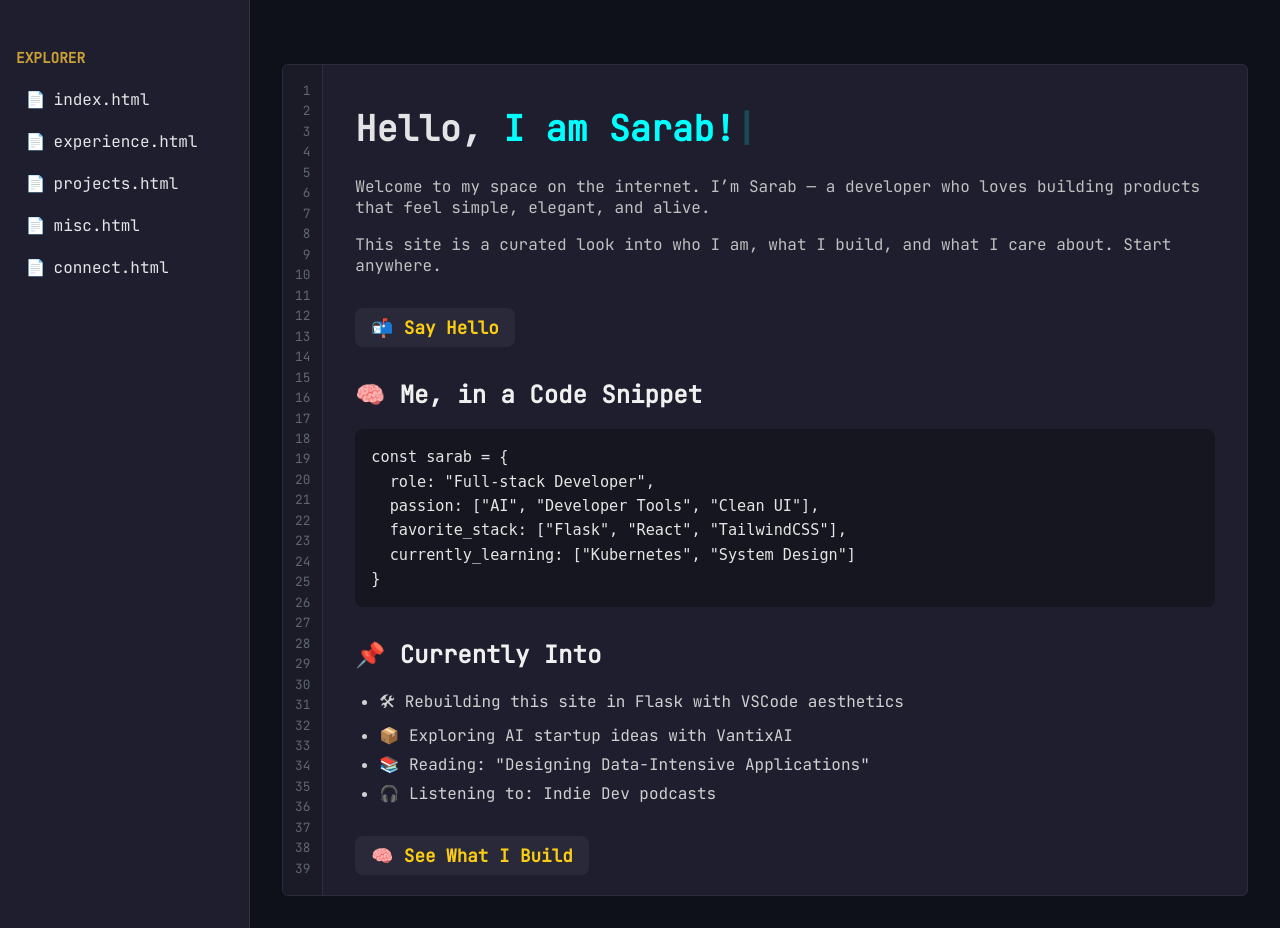
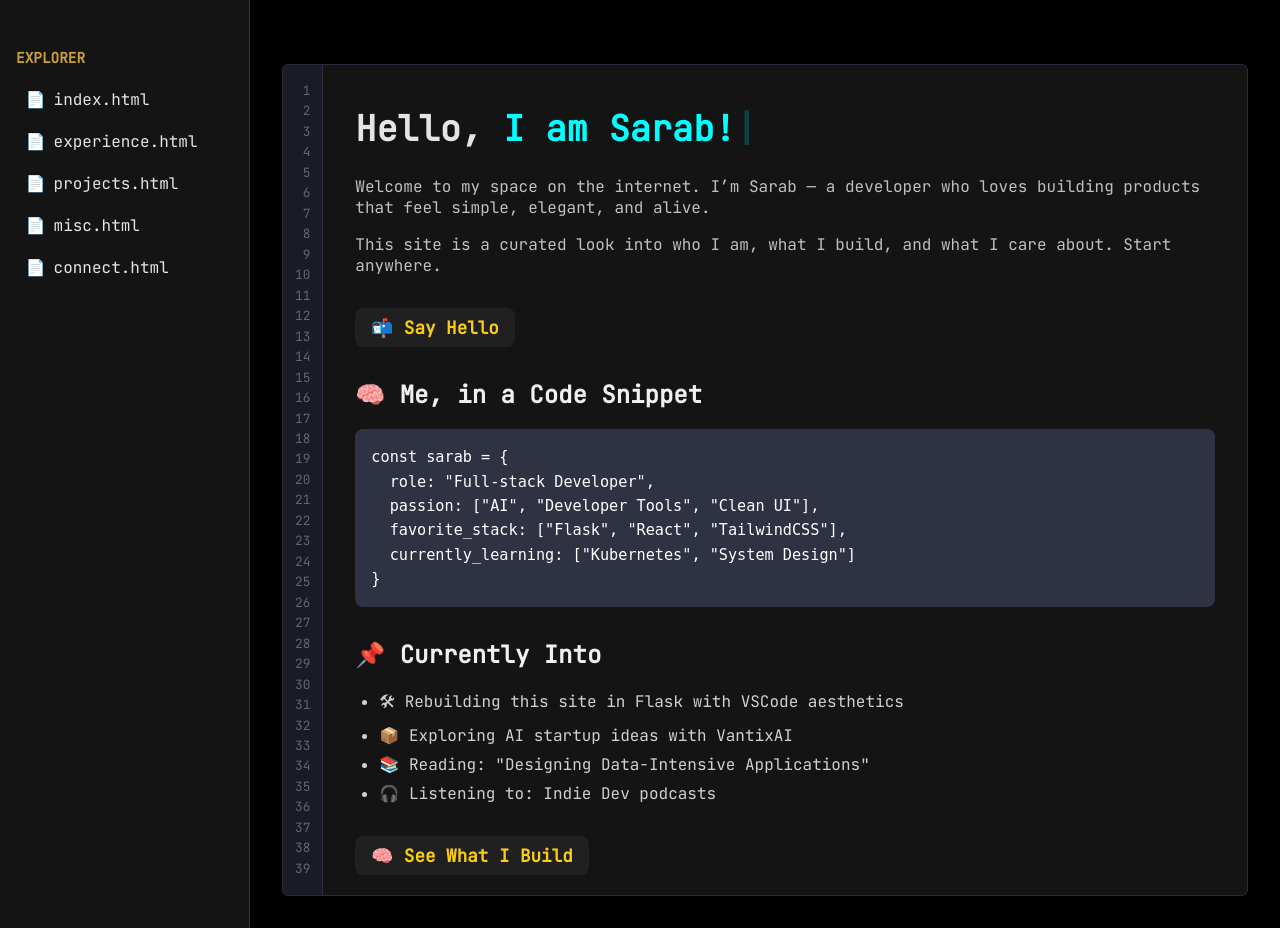
Before and after one commit to sarabaftab/site.sarab, a Flask app: page / in a window 1280 px wide. Run offline with Flask 3, Linux system fonts and the light colour scheme.

Commit message:
theme set

```diff
--- a/static/css/style.css
+++ b/static/css/style.css
@@ -1,5 +1,5 @@
 body {
-  background-color: #0f111a;
+  background-color: #000000;
   font-family: "JetBrains Mono", monospace;
   color: #e4e4e7;
   margin: 0;
@@ -16,7 +16,7 @@ body {
 
 .sidebar {
   width: 250px;
-  background-color: #1e1e2e;
+  background-color: #141415;
   padding: 1rem;
   box-sizing: border-box;
   border-right: 1px solid #333;
@@ -69,7 +69,7 @@ body {
 /* Line numbers + code shell layout */
 .code-shell {
   display: flex;
-  background-color: #1e1e2e;
+  background-color: #141415;
   border-radius: 6px;
   overflow: hidden;
   margin-top: 2rem;
@@ -128,8 +128,8 @@ ul li {
 }
 
 pre {
-  background-color: #15161f;
-  color: #e5e5e5;
+  background-color: #2e3243;
+  color: #ffffff;
   padding: 1rem;
   border-radius: 8px;
   overflow-x: auto;
```
